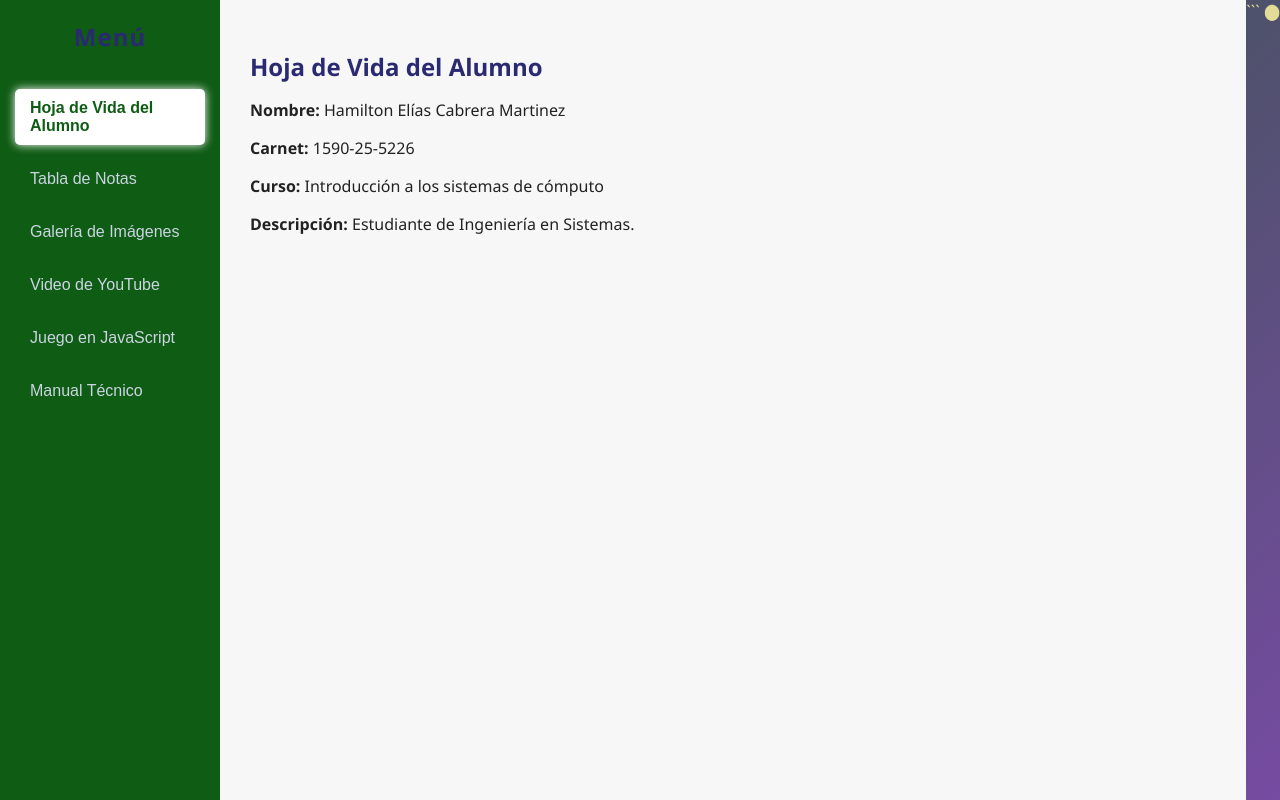
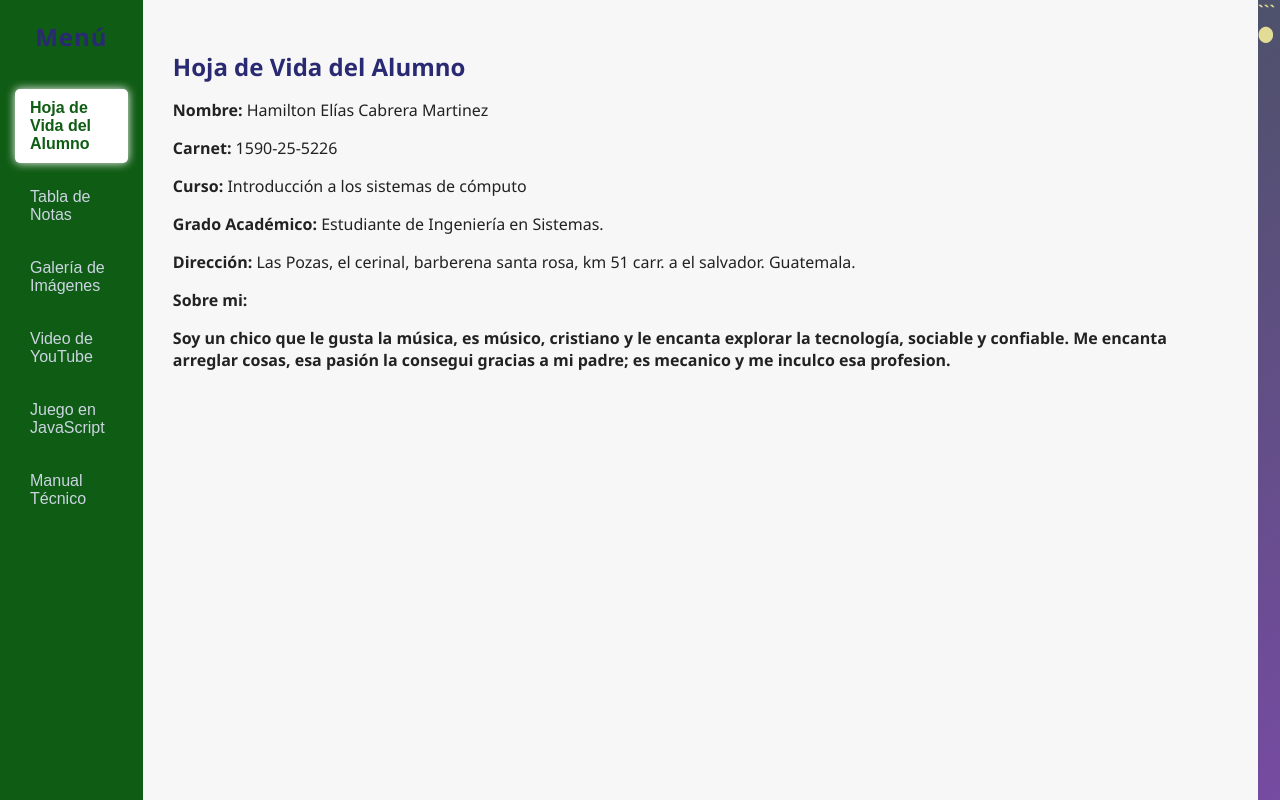
Before and after one commit to hamiltonjn/1590-25-5226, a plain HTML site: page index.html in a window 1280 px wide. Drawn offline with Linux system fonts and the light colour scheme.

Commit message:
Update index.html

```diff
--- a/index.html
+++ b/index.html
@@ -195,7 +195,9 @@
     <p><strong>Nombre:</strong> Hamilton Elías Cabrera Martinez</p>
     <p><strong>Carnet:</strong> 1590-25-5226</p>
     <p><strong>Curso:</strong> Introducción a los sistemas de cómputo</p>
-    <p><strong>Descripción:</strong> Estudiante de Ingeniería en Sistemas.</p>
+    <p><strong>Grado Académico:</strong> Estudiante de Ingeniería en Sistemas.</p>
+    <p><strong>Dirección:</strong> Las Pozas, el cerinal, barberena santa rosa, km 51 carr. a el salvador. Guatemala. </p>
+    <p><strong>Sobre mi:</p> Soy un chico que le gusta la música, es músico, cristiano y le encanta explorar la tecnología, sociable y confiable. Me encanta arreglar cosas, esa pasión la consegui gracias a mi padre; es mecanico y me inculco esa profesion.</p>
   </section>
 
   <!-- Tabla de notas -->
```
